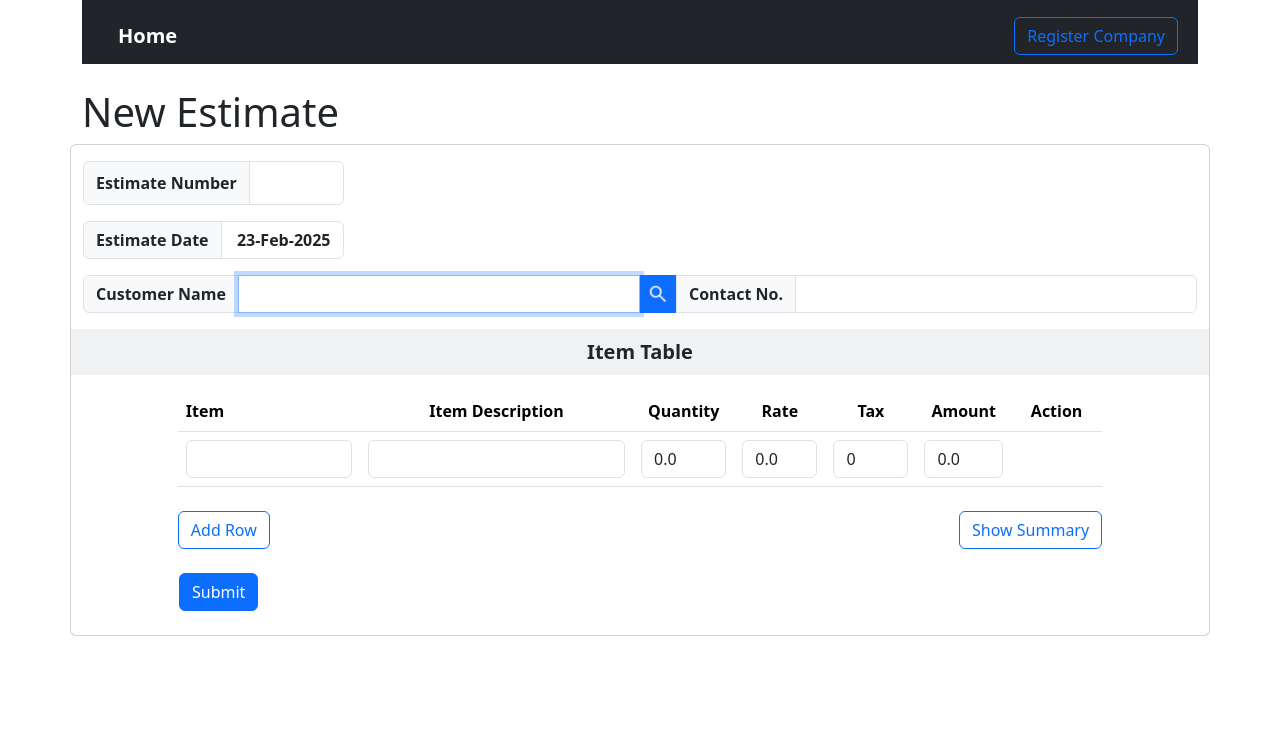
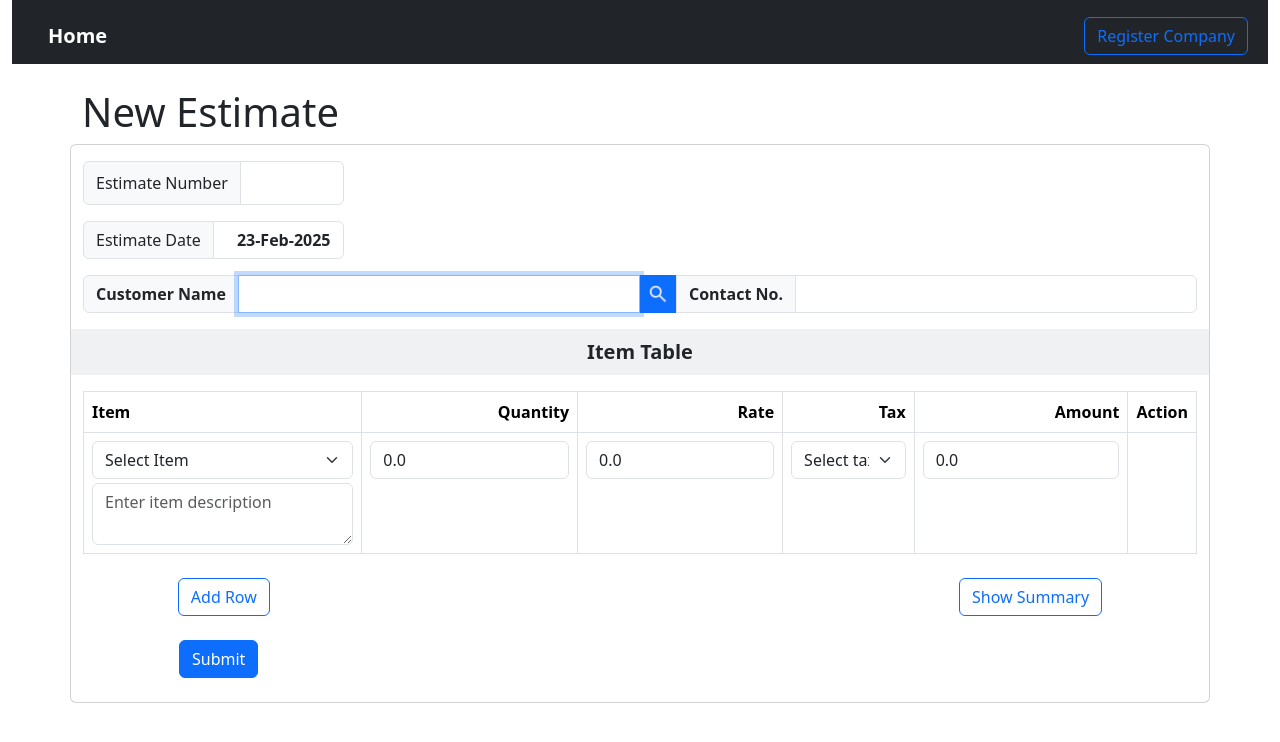
Before and after one commit to unhingedcargo/DP, a Django app: page /estimate/ in a window 1280 px wide. Shown: the top 742 px of the page. Run offline with Django 5.2, Linux system fonts and the light colour scheme.

Commit message:
estimate design

```diff
--- a/DjangoApp/templates/estimate.html
+++ b/DjangoApp/templates/estimate.html
@@ -17,22 +17,17 @@ New Estimate
     <div class="row">
       <div class="col-3">
         <div class="input-group mb-3 mt-3 text-end">
-          <span class="input-group-text fw-semibold" id="basic-addon1">Estimate Number</span>
-          <input type="text" name="jobno" class="form-control fw-bold fs-5 text-danger text-end" maxlength=5>
+          <span class="input-group-text" id="basic-addon1">Estimate Number</span>
+          <input type="text" name="jobno" class="form-control fw-bold fs-5 text-danger text-end" maxlength=5 value="">
         </div>
       </div>
     </div>
 
     <div class="row">
       <div class="col-3">
-        <div class="input-group mb-3 text-end fw-semibold">
-          <span class="input-group-text fw-semibold" id="basic-addon1">Estimate Date</span>
+        <div class="input-group mb-3 text-end">
+          <span class="input-group-text" id="basic-addon1">Estimate Date</span>
           <input type="text" name="job_date" class="form-control fw-semibold fs-6 text-dark text-end" maxlength=11 value="{{ today }}">
-          <!-- <a class="" href="">
-            <span class="input-group-text bg-secondary">
-              <img src="{% static 'ico/calendar.png' %}" alt="" height=28>
-            </span>
-          </a> -->
         </div>
       </div>
     </div>
@@ -49,61 +44,61 @@ New Estimate
 
     <div class="row">
       <div class="text-center bg-secondary bg-opacity-10 p-2 fs-5 mb-3 fw-semibold">Item Table</div>
-      <div class="col-1"></div>
-      <div class="col-10">
 
-        <table class="table text-center mb-4" id="est_table">
+      <div class="col">
+
+        <table class="table table-bordered text-center mb-4" id="est_table">
         <thead>
           <tr class="fw-normal">
-            <!-- <th scope="col">#</th> -->
-
-              <th scope="col" class="col-2 text-start">Item</th>
-              <th scope="col" class="col-3">Item Description</th>
-              <th scope="col" class="col-1">Quantity</th>
-              <th scope="col" class="col-1">Rate</th>
-              <th scope="col" class="col-1">Tax</th>
-              <th scope="col" class="col-1">Amount</th>
-              <th scope="col" class="col-1">Action</th>
+              <th scope="col" class="col-3 text-start">Item</th>
+              <th scope="col" class="col text-end">Quantity</th>
+              <th scope="col" class="col text-end">Rate</th>
+              <th scope="col" class="col text-end">Tax</th>
+              <th scope="col" class="col text-end">Amount</th>
+              <th scope="col" class="col">Action</th>
           </tr>
         </thead>
 
         <tbody>
           <tr>
-            <td>
-              <!-- <select class="form-select" name="product" id="product">
-                <option value=""></option>
-              </select> -->
-              <input type="text" name="item" id="item" class="form-control">
+            <td id="table_item_list">
+              <div>
+                <select name="item-select" id="item-select" class="form-select">
+                  <option selected value="">Select Item</option>
+                  {% for i in products %}
+                  <option value="{{i}}">{{i}}</option>
+                  {% endfor %}
+                </select>
+                <textarea class="form-control fs-6 mt-1" name="desc" id="desc" rows="2" placeholder="Enter item description"></textarea>
+              </div>
             </td>
-            <td>
-              <input type="text" name="desc" id="desc" class="form-control" maxlength=30>
-            </td>
+
             <td>
               <input type="text" name="qty" id="qty" class="form-control" maxlength=5 value=0.0 onchange="qty_changed()">
             </td>
+
             <td>
               <input type="text" name="rate" id="rate" class="form-control" maxlength=5 value=0.0 onchange="rate_changed()">
             </td>
-            <td>
-              <input type="text" name="tax" id="tax" class="form-control" maxlength=2 value=0 onchange="tax_applied()">
-              <!-- <select class="form-select" name="tax" id="tax_rate">
-                {% for i in gst.values %}
-                <option value="">{{i}}</option>
+
+            <td id="table_tax_list">
+              <select class="form-select" name="tax_rate" id="tax_rate" onchange="">
+                <option selected value="">Select tax</option>
+                {% for k, i in gst.items %}
+                <option value="{{i}}">{{k}} [{{i}}%]</option>
                 {% endfor %}
-              </select> -->
+              </select>
             </td>
             <td>
               <input type="text" name="amount" id="amount" class="form-control" readonly value=0.0 onblur="set_total()" onfocus="set_total()">
             </td>
             <td>
-              <!-- <button type="button" class="btn-close" disabled aria-label="Close"></button> -->
             </td>
           </tr>
 
         </tbody>
       </table>
     </div>
-    <div class="col-1"></div>
   </div>
 
   <div class="row mb-4">
@@ -115,9 +110,9 @@ New Estimate
       <input type="button" class="btn btn-outline-primary" value="Show Summary" onclick="show_summary()">
     </div>
   </div>
-  <div hidden class="row mb-4" id="summary_tag">
-    <div class="col-6"></div>
-    <div class="col-5 card bg-primary bg-opacity-10">
+  <div hidden class="row mb-4 me-1" id="summary_tag">
+    <div class="col-7"></div>
+    <div class="col card bg-primary bg-opacity-10">
       <div class="row mt-2 mb-2">
         <div class="col-4"><label class="fw-semibold fs-5">Sub Total</label></div>
         <div class="col-2"></div>
@@ -128,20 +123,15 @@ New Estimate
         </div>
       </div>
       <div class="row mt-2 mb-2">
-        <div class="col-3"> <label class="fw-normal fs-5">Discount</label> </div>
-        <div class="col-4">
+        <div class="col-2"> <label class="fw-normal">Discount</label> </div>
+        <div class="col-6">
           <div class="input-group mb-3">
-            <input type="text" class="form-control" aria-label="Text input with dropdown button" id="discount" onchange="put_discount()" value=0>
-            <span class="input-group-text"><img src="{% static 'ico/black-rupee.svg' %}" alt="" height=20></span>
+            <input type="text" class="form-control form-control-sm text-end" aria-label="Text input with dropdown button" id="discount" onchange="set_total()" value=0>
+            <span class="input-group-text"><img src="{% static 'ico/black-rupee.svg' %}" alt="" height=15px></span>
 
           </div>
-
-          <!-- <select class="form-control" name="discount" id="discount">
-            <option value="1">1</option>
-          </select> -->
-          <!-- <input type="text" class="form-control"> -->
         </div>
-        <div class="col-5 text-end"><label class="fw-semibold" id="disc_value">0</label></div>
+        <div class="col-4 text-end"><label class="fw-semibold" id="disc_value">0</label></div>
       </div>
       {% if tax == True %}
       <div class="row mt-2 mb-2">
@@ -192,7 +182,6 @@ New Estimate
         <input hidden type="text" id="balance_text" name="balance_text" value="0.0">
       </div>
     </div>
-    <div class="col-1"></div>
   </div>
   <div class="ms-5 mb-4">
     <div class="ms-5">
--- a/DjangoApp/templates/estimate_pdf.html
+++ b/DjangoApp/templates/estimate_pdf.html
@@ -6,6 +6,7 @@ Estimate
 {% endblock %}
 
 {% block body %}
+{{data}}
 <div class="container border border-secondary border-3">
 	<div class="border border-secondary border-1 mt-2">
 		<div class="row mx-3 mt-3">
@@ -52,7 +53,7 @@ Estimate
 		<tbody>
 			{% for line in order %}
 			<tr class="row mx-3">
-				<td class="col-1">{{loop.index}}</td>
+				<td class="col-1">{{forloop.index}}</td>
 				<td class="col-6"><strong>{{line.0}}</strong><br>{{line.1}}</td>
 				<td class="col-1">{{line.2}}</td>
 				<td class="col-1">{{line.3}}</td>
--- a/DjangoApp/templates/navbar.html
+++ b/DjangoApp/templates/navbar.html
@@ -1,6 +1,6 @@
 {% load static %}
-<div class="container">
-<nav class="navbar navbar-expand-lg navbar-dark bg-dark container-fluid">
+<div class="container-fluid align-items-center">
+<nav class="navbar navbar-expand-md navbar-dark bg-dark">
     <div class="container-fluid ms-4 mt-2">
       <a class="navbar-brand" href="{% url 'home' %}">
         <!-- <img src="{% static '/img/pp logo.png' %}" alt="Homes" height="32"> -->
--- a/DjangoApp/views.py
+++ b/DjangoApp/views.py
@@ -4,13 +4,14 @@ from django.contrib import messages
 from .forms import *
 from .models import *
 from datetime import date
-import json, os
+import os
+from json import dumps, load, dump
 from pathlib import Path
 
 BASE_DIR = Path(__file__).resolve().parent.parent
 
 with open(os.path.join(BASE_DIR,"static/json/company-master.json"), 'r') as f:
-	company_details = json.load(f)
+	company_details = load(f)
 
 def home(request):
 	if request.method == 'POST':
@@ -38,7 +39,7 @@ def register_company(request):
 			context = form.cleaned_data
 			file_name = os.path.join(BASE_DIR,'static/json/company-master.json')
 			with open(file_name, 'w') as f:
-				json.dump(form.cleaned_data, f)
+				dump(form.cleaned_data, f)
 
 			messages.success(request, "Company Registered Successfully")
 			return redirect('register')
@@ -175,21 +176,22 @@ def estimate(request):
 	else:
 		pass
 
+	products = ['300gsm', '130gsm', '170gsm', 'PVC Sticker Sheet', 'Paper Sticker Sheet', 'ID Card', 'Tshirt', 'Card Holder']
 
 	gst = {
-		'select': 'Select a Tax',
-		'gst-0': 0,
-		'gst-5': 5,
-		'gst-12': 12,
-		'gst-18': 18,
-		'gst-28': 28,
+		"GST0": 0,
+		"GST5": 5,
+		"GST12": 12,
+		"GST18": 18,
+		"GST28": 28,
 	}
 	today = date.today().strftime("%d-%b-%Y")
-	tax = False #{"istate":True, "state":False}
-
+	tax = True #{"istate":True, "state":False}
+	# gst = dumps(gst)
 	context = {
 		'gst':gst,
 		'tax':tax,
-		'today':today
+		'today':today,
+		'products' : products
 	}
 	return render(request, 'estimate.html', context)
--- a/static/script.js
+++ b/static/script.js
@@ -13,22 +13,6 @@ function show_summary() {
     set_total()
 }
 
-
-function do_nothing(){
-    let table = document.getElementById('est_table');
-    amount = 0;
-    // console.log(document.getElementById('est_table').rows[0].cells[4].children[0].value);
-    for(let i=1; i < table.rows.length; i++){
-        console.log(document.getElementById('est_table').rows[i].cells[4].children[0].value);
-        x = Number(document.getElementById('est_table').rows[i].cells[4].children[0].value);
-        amount += x;
-    }
-
-    document.getElementById('amount').value = amount;
-    // console.log(document.getElementById('est_table').rows[2].cells[4].children[0].value);
-
-}
-
 function show_balance(){
     amount = Number(document.getElementById('amount').value);
     advance = Number(document.getElementById('advance').value);
@@ -40,9 +24,9 @@ function qty_changed(){
     for(let i = 0; i<table.rows.length; i++) {
         table.rows[i].cells[2].onchange = function(){
         index = this.parentElement.rowIndex;
-        qty = Number(table.rows[index].cells[2].children[0].value);
-        rate = Number(table.rows[index].cells[3].children[0].value);
-        document.getElementById('est_table').rows[index].cells[5].children[0].value = Number(qty*rate).toFixed(2);
+        qty = Number(table.rows[index].cells[1].children[0].value);
+        rate = Number(table.rows[index].cells[2].children[0].value);
+        document.getElementById('est_table').rows[index].cells[4].children[0].value = Number(qty*rate).toFixed(2);
         }
     }
 }
@@ -52,9 +36,9 @@ function rate_changed(){
     for(let i = 0; i<table.rows.length; i++) {
         table.rows[i].cells[3].onchange = function(){
         index = this.parentElement.rowIndex;
-        qty = Number(table.rows[index].cells[2].children[0].value);
-        rate = Number(table.rows[index].cells[3].children[0].value);
-        document.getElementById('est_table').rows[index].cells[5].children[0].value = Number(qty*rate).toFixed(2);
+        qty = Number(table.rows[index].cells[1].children[0].value);
+        rate = Number(table.rows[index].cells[2].children[0].value);
+        document.getElementById('est_table').rows[index].cells[4].children[0].value = Number(qty*rate).toFixed(2);
         }
     }
 }
@@ -62,28 +46,32 @@ function rate_changed(){
 function set_total() {
     let table = document.getElementById('est_table');
     let amount = 0.0;
+    let tax_amount = 0.0;
     let taxable_amount = 0.0;
     for(let i = 1; i<table.rows.length; i++) {
-        qty = Number(table.rows[i].cells[2].children[0].value);
-        rate = Number(table.rows[i].cells[3].children[0].value);
+        qty = Number(table.rows[i].cells[1].children[0].value);
+        rate = Number(table.rows[i].cells[2].children[0].value);
 
-        amount += Number(table.rows[i].cells[5].children[0].value);
-        taxable_amount += qty*rate;
+        taxable_amount += Number(table.rows[i].cells[4].children[0].value);
+
     }
-        document.getElementById('sub_total').innerText = taxable_amount;
-        document.getElementById('subtotal_text').value = taxable_amount;
 
-    if(document.getElementById('sgst')) {
+    disc = Number(document.getElementById('discount').value);
+    taxable_amount -= disc;
+    amount = taxable_amount;
+    console.log(taxable_amount);
+    document.getElementById('sub_total').innerText = taxable_amount;
+    document.getElementById('subtotal_text').value = taxable_amount;
+
+    if(document.getElementById('igst')) {
+        document.getElementById('igst').innerText = Number(amount - taxable_amount).toFixed(2);
+        document.getElementById('igst_text').value = Number(amount - taxable_amount).toFixed(2);
+    }
+    else {
         document.getElementById('sgst').innerText = Number((amount - taxable_amount)/2).toFixed(2);
         document.getElementById('sgst_text').value = Number((amount - taxable_amount)/2).toFixed(2);
-    }
-    if(document.getElementById('cgst')) {
         document.getElementById('cgst').innerText = Number((amount - taxable_amount)/2).toFixed(2);
         document.getElementById('cgst_text').value = Number((amount - taxable_amount)/2).toFixed(2);
-    }
-    if(document.getElementById('igst')) {
-        document.getElementById('igst').innerText = Number((amount - taxable_amount)).toFixed(2);
-        document.getElementById('igst_text').value = Number((amount - taxable_amount)).toFixed(2);
     }
 
     document.getElementById('total').innerText = Math.round(amount);
@@ -96,11 +84,12 @@ function tax_applied() {
     for(let i = 0; i<table.rows.length; i++) {
         table.rows[i].cells[4].onchange = function(){
         index = this.parentElement.rowIndex;
-        qty = Number(table.rows[index].cells[2].children[0].value);
-        rate = Number(table.rows[index].cells[3].children[0].value);
-        tax_rate = Number(table.rows[index].cells[4].children[0].value);
+        qty = Number(table.rows[index].cells[1].children[0].value);
+        rate = Number(table.rows[index].cells[2].children[0].value);
+        tax_rate = Number(table.rows[index].cells[3].children[0].value);
         tax = 1 + (tax_rate/100);
-        document.getElementById('est_table').rows[index].cells[5].children[0].value = Number(qty*rate*tax).toFixed(2);
+        // document.getElementById('row_tax').rows[index].cells[6].children[0].value = Number(qty*rate*tax).toFixed(2)
+        document.getElementById('est_table').rows[index].cells[4].children[0].value = Number(qty*rate*tax).toFixed(2);
         }
     }
 }
@@ -127,7 +116,7 @@ function delete_row() {
     let index, table = document.getElementById('est_table');
     for(let i = 0; i<table.rows.length; i++) {
 
-        table.rows[i].cells[6].onclick = function() {
+        table.rows[i].cells[5].onclick = function() {
             if (table.rows.length !== 2){
                 index = this.parentElement.rowIndex;
                 if (index !== 1) {
@@ -139,6 +128,8 @@ function delete_row() {
 }
 
 function add_row() {
+    let item_html = document.getElementById('table_item_list').outerHTML;
+    let tax_html = document.getElementById('table_tax_list').outerHTML;
     let table = document.getElementById('est_table');
 
     const newRow = table.insertRow();
@@ -149,23 +140,23 @@ function add_row() {
     const cell3 = newRow.insertCell(3);
     const cell4 = newRow.insertCell(4);
     const cell5 = newRow.insertCell(5);
-    const cell6 = newRow.insertCell(6);
 
 
-    cell0.innerHTML = cell0.innerHTML + `<td>
-              <input type="text" name="item" id="item" class="form-control">
-              </td>`
-    cell1.innerHTML = cell1.innerHTML + `<td> <input type="text" name="desc" id="desc" class="form-control" maxlength=30> </td>`
-    cell2.innerHTML = cell2.innerHTML + `<td> <input type="text" name="qty" id="qty" class="form-control" maxlength=5 value=0.0 onchange="qty_changed()"> </td>`
-    cell3.innerHTML = cell3.innerHTML + `<td> <input type="text" name="rate" id="rate" class="form-control" maxlength=5 value=0.0 onchange="rate_changed()"> </td>`
+
+    cell0.innerHTML = cell0.innerHTML + item_html;
+    cell1.innerHTML = cell1.innerHTML + `<td> <input type="text" name="qty" id="qty" class="form-control" maxlength=5 value=0.0 onchange="qty_changed()"> </td>`;
+    cell2.innerHTML = cell2.innerHTML + `<td> <input type="text" name="rate" id="rate" class="form-control" maxlength=5 value=0.0 onchange="rate_changed()"> </td>`;
+    cell3.innerHTML = cell3.innerHTML + tax_html;
     cell4.innerHTML = cell4.innerHTML + `<td>
-              <input type="text" name="tax" id="tax" class="form-control" maxlength=2 value=0 onchange="tax_applied()">
-            </td>`
+              <input type="text" name="amount" id="amount" class="form-control" readonly value=0.0 onblur="set_total()" onfocus="set_total()">
+            </td>`;
     cell5.innerHTML = cell5.innerHTML + `<td>
-              <input type="text" name="amount" id="amount" class="form-control" readonly  value=0.0 onblur="set_total()" onfocus="set_total()">
-            </td>`
-    cell6.innerHTML = cell6.innerHTML + `<td>
-              <button type="button" class="btn-close" aria-label="Close" onclick="delete_row()"></button>
-            </td>`
+        <button type="button" class="btn-close" aria-label="Close" onclick="delete_row()"></button>
+            </td>`;
 
   }
+
+
+  function do_nothing() {
+
+}
```
